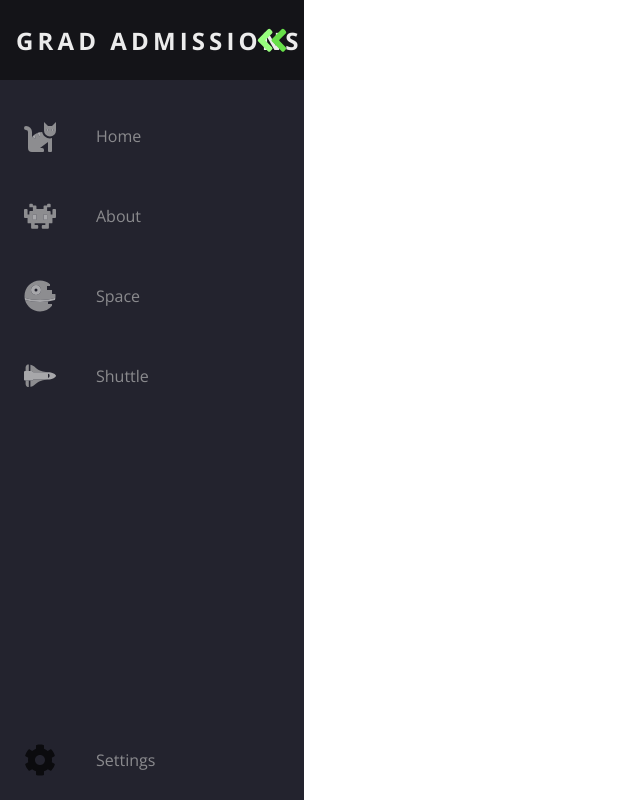
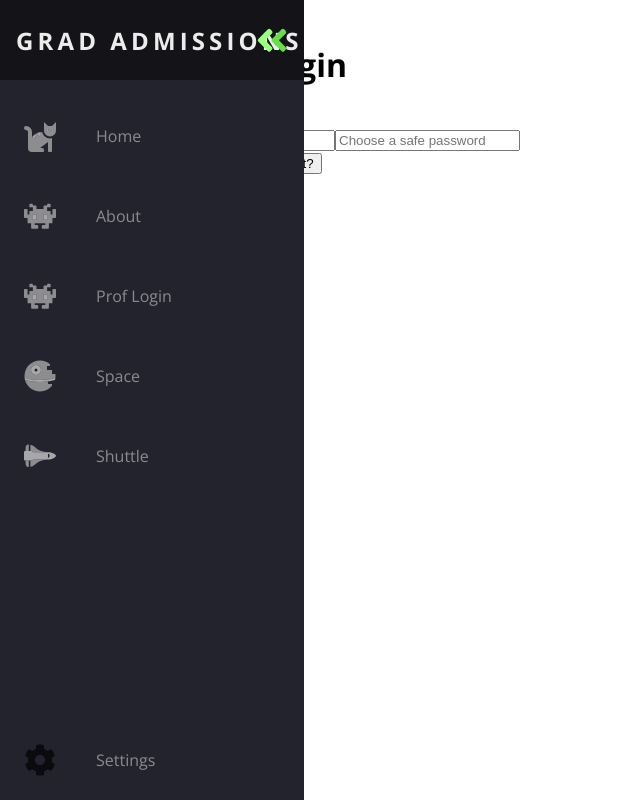
Before and after one commit to leo-paz/grad-admissions-hub, a React (Create React App) app in the folder frontend/grad-admissions-hub-app/: page /proflogin in a window 1280 px wide. Shown: the whole page, without its empty margins (0-640 px from the left). Built offline with nearby package versions, Linux system fonts and the light colour scheme.

Commit message:
started on added the prof login, the login page is now linked through the navbar, still trying to figure out how the authentication works though do not merge this there is still errors

```diff
--- a/frontend/grad-admissions-hub-app/src/App.js
+++ b/frontend/grad-admissions-hub-app/src/App.js
@@ -2,6 +2,7 @@ import "./App.css";
 import { Route, BrowserRouter as Router, Switch } from "react-router-dom";
 import Home from "./Pages/Home";
 import About from "./Pages/About";
+import ProfLogin from "./Pages/ProfLogin";
 import Navbar from "./Components/Navbar/Navbar";
 
 function App() {
@@ -11,6 +12,7 @@ function App() {
         <Navbar />
         <Switch>
           <Route path="/about" component={About} />
+            <Route path="/proflogin" component={ProfLogin} />
           <Route path="/" exact component={Home} />
         </Switch>
       </div>
--- a/frontend/grad-admissions-hub-app/src/Components/Navbar/Navbar.js
+++ b/frontend/grad-admissions-hub-app/src/Components/Navbar/Navbar.js
@@ -32,6 +32,12 @@ const Navbar = () => {
                         <span className="link-text">About</span>
                     </Link>
                 </li>
+                <li className="nav-item">
+                    <Link className="nav-link" to="/proflogin">
+                        <AlienIcon/>
+                        <span className="link-text">Prof Login</span>
+                    </Link>
+                </li>
                 <li class="nav-item">
                     <Link className="nav-link">
                         <PlanetIcon />
--- /dev/null
+++ b/frontend/grad-admissions-hub-app/src/Pages/ProfLogin.css
@@ -0,0 +1,32 @@
+@media all and (min-width: 480px) {
+
+    .mv3 {
+        padding-left: 100px;
+        font-size: xx-large;
+    }
+
+    .user {
+        margin-left: 100px;
+    }
+
+    .email {
+        margin-left: 150px;
+    }
+
+    .pointerbutton {
+        align-items: center;
+    }
+
+    .pointermr2button {
+        margin-left: 100px;
+    }
+
+    .ProfLogin {
+        padding: 60px 0;
+    }
+
+    .ProfLogin form {
+        margin: 0 auto;
+        max-width: 320px;
+    }
+}
--- /dev/null
+++ b/frontend/grad-admissions-hub-app/src/Pages/ProfLogin.js
@@ -0,0 +1,137 @@
+import React, { useState, useEffect, useRef } from "react";
+import "./ProfLogin.css";
+import { useMutation, gql } from '@apollo/client';
+import { AUTH_TOKEN } from '../constants';
+import {useHistory} from "react-router";
+
+
+const SIGNUP_MUTATION = gql`
+  mutation SignupMutation(
+    $email: String!
+    $password: String!
+    $name: String!
+  ) {
+    signup(
+      email: $email
+      password: $password
+      name: $name
+    ) {
+      token
+    }
+  }
+`;
+
+const LOGIN_MUTATION = gql`
+  mutation LoginMutation(
+    $email: String!
+    $password: String!
+  ) {
+    login(email: $email, password: $password) {
+      token
+    }
+  }
+`;
+
+
+
+const ProfLogin = () => {
+    const history = useHistory();
+    const [formState, setFormState] = useState({
+        login: true,
+        email: '',
+        password: '',
+        name: ''
+    });
+
+    const [login] = useMutation(LOGIN_MUTATION, {
+        variables: {
+            email: formState.email,
+            password: formState.password
+        },
+        onCompleted: ({ login }) => {
+            localStorage.setItem(AUTH_TOKEN, login.token);
+            history.push('/');
+        }
+    });
+
+    const [signup] = useMutation(SIGNUP_MUTATION, {
+        variables: {
+            name: formState.name,
+            email: formState.email,
+            password: formState.password
+        },
+        onCompleted: ({ signup }) => {
+            localStorage.setItem(AUTH_TOKEN, signup.token);
+            history.push('/');
+        }
+    });
+
+    return (
+        <div>
+            <h4 className="mv3">
+                {formState.login ? 'Professor Login' : 'Professor Sign Up'}
+            </h4>
+            <div className="flex flex-column">
+                {!formState.login && (
+                    <input className={"user"}
+                        value={formState.name}
+                        onChange={(e) =>
+                            setFormState({
+                                ...formState,
+                                name: e.target.value
+                            })
+                        }
+                        type="text"
+                        placeholder="Your name"
+                    />
+                )}
+                <input className={"email"}
+                    value={formState.email}
+                    onChange={(e) =>
+                        setFormState({
+                            ...formState,
+                            email: e.target.value
+                        })
+                    }
+                    type="text"
+                    placeholder="Your email address"
+                />
+                <input className={"password"}
+                    value={formState.password}
+                    onChange={(e) =>
+                        setFormState({
+                            ...formState,
+                            password: e.target.value
+                        })
+                    }
+                    type="password"
+                    placeholder="Choose a safe password"
+                />
+            </div>
+            <div className="flex mt3">
+                <button
+                    className="pointermr2button"
+                    onClick={formState.login ? login : signup}
+                >
+                    {formState.login ? 'login' : 'create account'}
+                </button>
+                <button
+                    className="pointerbutton"
+                    onClick={(e) =>
+                        setFormState({
+                            ...formState,
+                            login: !formState.login
+                        })
+                    }
+                >
+                    {formState.login
+                        ? 'need to create an account?'
+                        : 'already have an account?'}
+                </button>
+            </div>
+        </div>
+    );
+
+};
+
+export default ProfLogin;
--- /dev/null
+++ b/frontend/grad-admissions-hub-app/src/constants.js
@@ -0,0 +1 @@
+export const AUTH_TOKEN = 'auth-token';
```
